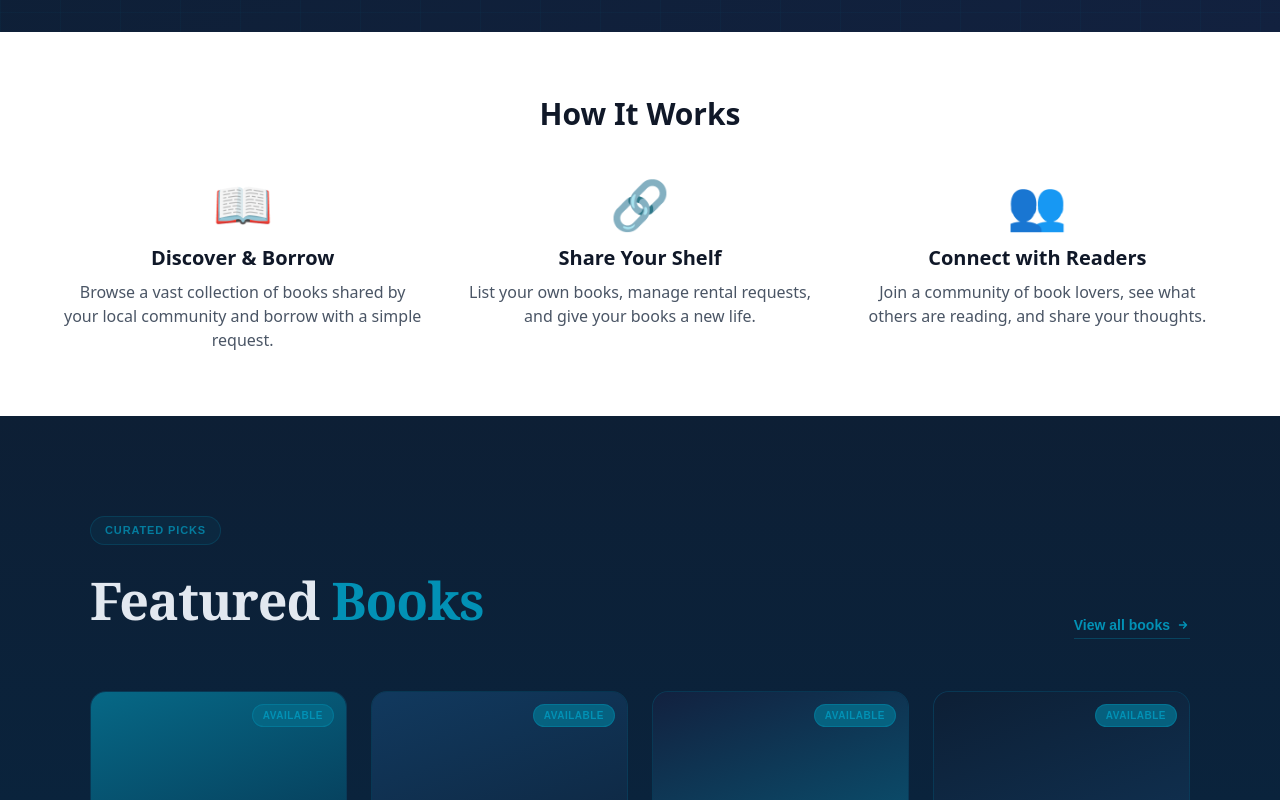
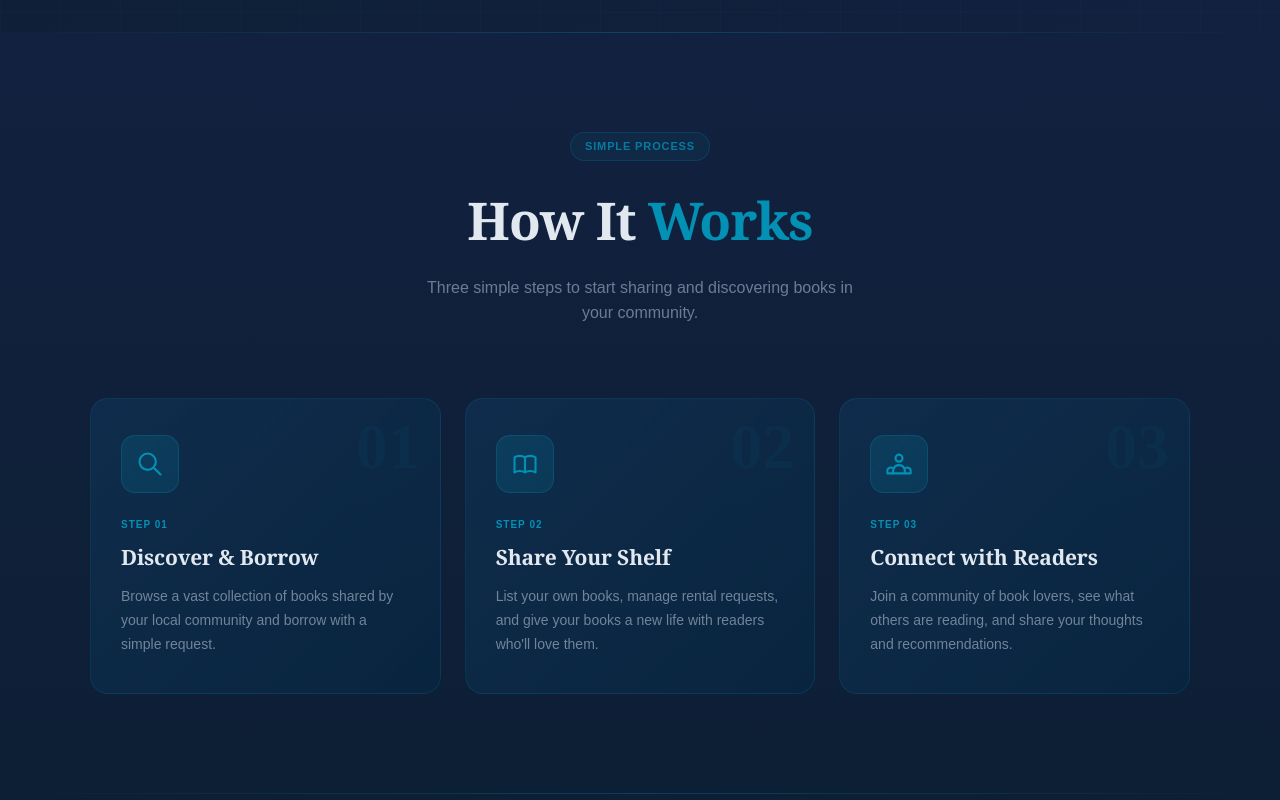
Before and after one commit to KeniKT/BookShare, a React (Vite) app: page / in a window 1280 px wide. Shown: the part 840-1640 px from the top of the page. Built offline with nearby package versions, Linux system fonts and the light colour scheme; no server answers.

Commit message:
how it works section update

```diff
--- a/src/pages/landingPage/Components/HowItWorks.tsx
+++ b/src/pages/landingPage/Components/HowItWorks.tsx
@@ -1,34 +1,213 @@
+// src/pages/landingPage/Components/HowItWorks.tsx
+import React from "react";
+
 const features = [
   {
     title: "Discover & Borrow",
     description: "Browse a vast collection of books shared by your local community and borrow with a simple request.",
-    icon: "📖",
+    icon: (
+      <svg width="28" height="28" fill="none" stroke="currentColor" viewBox="0 0 24 24">
+        <path strokeLinecap="round" strokeLinejoin="round" strokeWidth="1.8"
+          d="M21 21l-6-6m2-5a7 7 0 11-14 0 7 7 0 0114 0z" />
+      </svg>
+    ),
+    step: "01",
   },
   {
     title: "Share Your Shelf",
-    description: "List your own books, manage rental requests, and give your books a new life.",
-    icon: "🔗",
+    description: "List your own books, manage rental requests, and give your books a new life with readers who'll love them.",
+    icon: (
+      <svg width="28" height="28" fill="none" stroke="currentColor" viewBox="0 0 24 24">
+        <path strokeLinecap="round" strokeLinejoin="round" strokeWidth="1.8"
+          d="M12 6.253v13m0-13C10.832 5.477 9.246 5 7.5 5S4.168 5.477 3 6.253v13C4.168 18.477 5.754 18 7.5 18s3.332.477 4.5 1.253m0-13C13.168 5.477 14.754 5 16.5 5c1.747 0 3.332.477 4.5 1.253v13C19.832 18.477 18.247 18 16.5 18c-1.746 0-3.332.477-4.5 1.253" />
+      </svg>
+    ),
+    step: "02",
   },
   {
     title: "Connect with Readers",
-    description: "Join a community of book lovers, see what others are reading, and share your thoughts.",
-    icon: "👥",
+    description: "Join a community of book lovers, see what others are reading, and share your thoughts and recommendations.",
+    icon: (
+      <svg width="28" height="28" fill="none" stroke="currentColor" viewBox="0 0 24 24">
+        <path strokeLinecap="round" strokeLinejoin="round" strokeWidth="1.8"
+          d="M17 20h5v-2a3 3 0 00-5.356-1.857M17 20H7m10 0v-2c0-.656-.126-1.283-.356-1.857M7 20H2v-2a3 3 0 015.356-1.857M7 20v-2c0-.656.126-1.283.356-1.857m0 0a5.002 5.002 0 019.288 0M15 7a3 3 0 11-6 0 3 3 0 016 0z" />
+      </svg>
+    ),
+    step: "03",
   },
 ];
 
 const HowItWorks = () => {
   return (
-    <section className="py-16 px-4 bg-white">
-      <h2 className="text-3xl font-bold text-center mb-12">How It Works</h2>
-      <div className="grid md:grid-cols-3 gap-10 max-w-6xl mx-auto">
-        {features.map((f, index) => (
-          <div key={index} className="text-center">
-            <div className="text-5xl mb-4">{f.icon}</div>
-            <h3 className="text-xl font-semibold mb-2">{f.title}</h3>
-            <p className="text-gray-600">{f.description}</p>
+    <section
+      style={{
+        padding: "100px 24px",
+        background: "linear-gradient(180deg, #12213F 0%, #0d1f35 100%)",
+        position: "relative",
+        overflow: "hidden",
+      }}
+    >
+      {/* Decorative line */}
+      <div style={{
+        position: "absolute",
+        top: 0,
+        left: 0,
+        right: 0,
+        height: "1px",
+        background: "linear-gradient(90deg, transparent, rgba(2, 145, 181, 0.3), transparent)",
+      }} />
+
+      <div style={{ maxWidth: "1100px", margin: "0 auto" }}>
+        {/* Section Header */}
+        <div style={{ textAlign: "center", marginBottom: "72px" }}>
+          <div style={{
+            display: "inline-flex",
+            alignItems: "center",
+            gap: "8px",
+            background: "rgba(2, 145, 181, 0.08)",
+            border: "1px solid rgba(2, 145, 181, 0.2)",
+            borderRadius: "24px",
+            padding: "5px 14px",
+            marginBottom: "20px",
+            fontSize: "11px",
+            fontWeight: 700,
+            color: "rgba(2, 145, 181, 0.8)",
+            letterSpacing: "0.08em",
+            textTransform: "uppercase" as const,
+            fontFamily: "'DM Sans', sans-serif",
+          }}>
+            Simple Process
           </div>
-        ))}
+          <h2 style={{
+            fontFamily: "'Playfair Display', Georgia, serif",
+            fontSize: "clamp(32px, 5vw, 52px)",
+            fontWeight: 800,
+            color: "#e2e8f0",
+            margin: "0 0 16px",
+            letterSpacing: "-0.02em",
+          }}>
+            How It <span style={{ color: "#0291B5" }}>Works</span>
+          </h2>
+          <p style={{
+            fontFamily: "'DM Sans', sans-serif",
+            color: "rgba(148, 163, 184, 0.7)",
+            fontSize: "16px",
+            maxWidth: "440px",
+            margin: "0 auto",
+            lineHeight: 1.6,
+          }}>
+            Three simple steps to start sharing and discovering books in your community.
+          </p>
+        </div>
+
+        {/* Cards */}
+        <div style={{
+          display: "grid",
+          gridTemplateColumns: "repeat(auto-fit, minmax(280px, 1fr))",
+          gap: "24px",
+        }}>
+          {features.map((f, index) => (
+            <div
+              key={index}
+              style={{
+                background: "linear-gradient(135deg, rgba(17, 57, 94, 0.5), rgba(7, 39, 67, 0.7))",
+                border: "1px solid rgba(2, 145, 181, 0.15)",
+                borderRadius: "18px",
+                padding: "36px 30px",
+                position: "relative",
+                overflow: "hidden",
+                transition: "border-color 0.25s, box-shadow 0.25s, transform 0.25s",
+                cursor: "default",
+              }}
+              onMouseEnter={e => {
+                (e.currentTarget as HTMLDivElement).style.borderColor = "rgba(2, 145, 181, 0.4)";
+                (e.currentTarget as HTMLDivElement).style.boxShadow = "0 8px 40px rgba(2, 145, 181, 0.15)";
+                (e.currentTarget as HTMLDivElement).style.transform = "translateY(-4px)";
+              }}
+              onMouseLeave={e => {
+                (e.currentTarget as HTMLDivElement).style.borderColor = "rgba(2, 145, 181, 0.15)";
+                (e.currentTarget as HTMLDivElement).style.boxShadow = "none";
+                (e.currentTarget as HTMLDivElement).style.transform = "translateY(0)";
+              }}
+            >
+              {/* Step number watermark */}
+              <div style={{
+                position: "absolute",
+                top: "16px",
+                right: "20px",
+                fontFamily: "'Playfair Display', serif",
+                fontSize: "64px",
+                fontWeight: 800,
+                color: "rgba(2, 145, 181, 0.06)",
+                lineHeight: 1,
+                pointerEvents: "none",
+                userSelect: "none" as const,
+              }}>
+                {f.step}
+              </div>
+
+              {/* Icon */}
+              <div style={{
+                width: "58px",
+                height: "58px",
+                background: "linear-gradient(135deg, rgba(6, 104, 134, 0.3), rgba(2, 145, 181, 0.15))",
+                border: "1px solid rgba(2, 145, 181, 0.25)",
+                borderRadius: "14px",
+                display: "flex",
+                alignItems: "center",
+                justifyContent: "center",
+                color: "#0291B5",
+                marginBottom: "24px",
+              }}>
+                {f.icon}
+              </div>
+
+              {/* Step tag */}
+              <div style={{
+                fontSize: "10px",
+                fontWeight: 700,
+                color: "#0291B5",
+                letterSpacing: "0.1em",
+                textTransform: "uppercase" as const,
+                fontFamily: "'DM Sans', sans-serif",
+                marginBottom: "10px",
+              }}>
+                Step {f.step}
+              </div>
+
+              <h3 style={{
+                fontFamily: "'Playfair Display', Georgia, serif",
+                fontSize: "21px",
+                fontWeight: 700,
+                color: "#e2e8f0",
+                margin: "0 0 12px",
+                letterSpacing: "-0.01em",
+              }}>
+                {f.title}
+              </h3>
+              <p style={{
+                fontFamily: "'DM Sans', sans-serif",
+                color: "rgba(148, 163, 184, 0.75)",
+                fontSize: "14px",
+                lineHeight: 1.7,
+                margin: 0,
+              }}>
+                {f.description}
+              </p>
+            </div>
+          ))}
+        </div>
       </div>
+
+      {/* Bottom decorative line */}
+      <div style={{
+        position: "absolute",
+        bottom: 0,
+        left: 0,
+        right: 0,
+        height: "1px",
+        background: "linear-gradient(90deg, transparent, rgba(2, 145, 181, 0.3), transparent)",
+      }} />
     </section>
   );
 };
```
